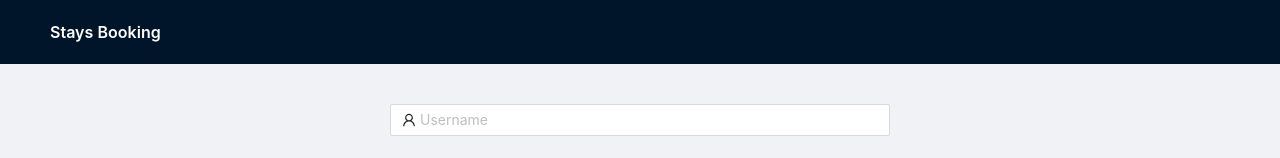
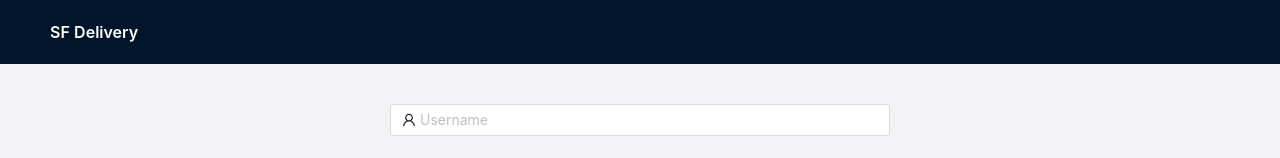
Before and after one commit to FlagCampTeam4/Frontend, a React (Create React App) app: page / in a window 1280 px wide. Shown: the top 158 px of the page. Built offline with nearby package versions, Linux system fonts and the light colour scheme.

Commit message:
Update App.js

```diff
--- a/src/App.js
+++ b/src/App.js
@@ -62,7 +62,7 @@ class App extends React.Component {
       <Layout style={{ height: "100vh" }}>
         <Header style={{ display: "flex", justifyContent: "space-between" }}>
           <div style={{ fontSize: 16, fontWeight: 600, color: "white" }}>
-            Stays Booking
+            SF Delivery
           </div>
           {this.state.authed && (
             <div>
```
